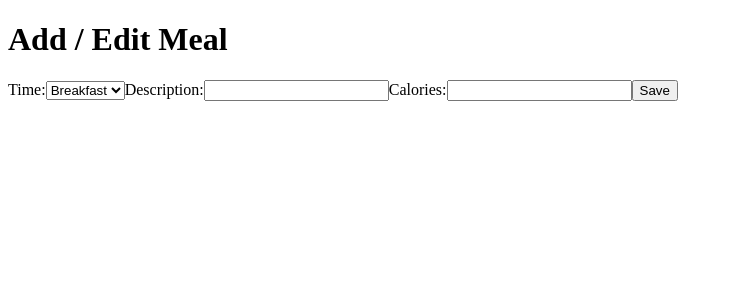
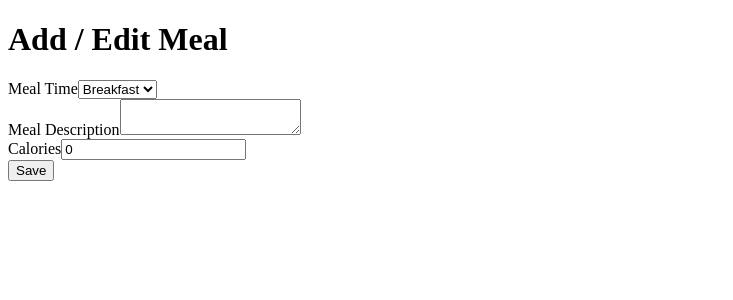
Before and after one commit to arsiksad0v/calorie-tracker, a React (Vite) app: page /meals/new in a window 1280 px wide. Shown: the top 300 px of the page, without its empty margins (0-733 px from the left). Built offline with nearby package versions, Linux system fonts and the light colour scheme.

Commit message:
Bug fixes

```diff
--- a/src/components/MealForm.tsx
+++ b/src/components/MealForm.tsx
@@ -1,58 +1,52 @@
 import React, { useState, useEffect } from 'react';
-import { useNavigate, useParams } from 'react-router-dom';
-import { getMeal, createMeal, updateMeal } from '../services/api';
+import { useParams, useNavigate } from 'react-router-dom';
+import { addMeal, updateMeal, getMealById } from '../services/api';
 import { Meal } from '../types';
 
 const MealForm: React.FC = () => {
   const { id } = useParams<{ id: string }>();
   const navigate = useNavigate();
-  const [meal, setMeal] = useState<Meal | null>(null);
+  const [meal, setMeal] = useState<Meal>({ id: 0, time: 'Breakfast', description: '', calories: 0 });
   const [loading, setLoading] = useState(false);
   const [error, setError] = useState<string | null>(null);
 
   useEffect(() => {
     if (id) {
       setLoading(true);
-      getMeal(id)
-        .then(response => {
-          setMeal(response.data);
-          setLoading(false);
-        })
-        .catch(error => {
-          setError(error.message);
-          setLoading(false);
-        });
+      getMealById(Number(id))
+        .then(response => setMeal(response.data))
+        .catch(error => setError(error.message))
+        .finally(() => setLoading(false));
     }
   }, [id]);
 
-  const handleSubmit = (event: React.FormEvent) => {
-    event.preventDefault();
+  const handleChange = (e: React.ChangeEvent<HTMLInputElement | HTMLSelectElement | HTMLTextAreaElement>) => {
+    const { name, value } = e.target;
+    setMeal(prevMeal => ({
+      ...prevMeal,
+      [name]: name === 'calories' ? Number(value) : value,
+    }));
+  };
+
+  const handleSubmit = (e: React.FormEvent<HTMLFormElement>) => {
+    e.preventDefault();
     setLoading(true);
-    const formData = new FormData(event.target as HTMLFormElement);
-    const data = {
-      time: formData.get('time') as string,
-      description: formData.get('description') as string,
-      calories: parseInt(formData.get('calories') as string),
-    };
-
-    if (meal) {
-      updateMeal(meal.id, data)
+    if (id) {
+      updateMeal(meal)
         .then(() => {
           setLoading(false);
+          setError(null);
         })
         .catch(error => {
+          setLoading(false);
           setError(error.message);
-          setLoading(false);
         });
     } else {
-      createMeal(data)
-        .then(() => {
+      addMeal(meal)
+        .then(() => navigate('/'))
+        .catch(error => {
           setLoading(false);
-          navigate('/');
-        })
-        .catch(error => {
           setError(error.message);
-          setLoading(false);
         });
     }
   };
@@ -62,23 +56,34 @@ const MealForm: React.FC = () => {
 
   return (
     <form onSubmit={handleSubmit}>
-      <label>
-        Time:
-        <select name="time" defaultValue={meal?.time}>
+      <div>
+        <label htmlFor="time">Meal Time</label>
+        <select id="time" name="time" value={meal.time} onChange={handleChange}>
           <option value="Breakfast">Breakfast</option>
           <option value="Snack">Snack</option>
           <option value="Lunch">Lunch</option>
           <option value="Dinner">Dinner</option>
         </select>
-      </label>
-      <label>
-        Description:
-        <input type="text" name="description" defaultValue={meal?.description} />
-      </label>
-      <label>
-        Calories:
-        <input type="number" name="calories" defaultValue={meal?.calories} />
-      </label>
+      </div>
+      <div>
+        <label htmlFor="description">Meal Description</label>
+        <textarea
+          id="description"
+          name="description"
+          value={meal.description}
+          onChange={handleChange}
+        />
+      </div>
+      <div>
+        <label htmlFor="calories">Calories</label>
+        <input
+          type="number"
+          id="calories"
+          name="calories"
+          value={meal.calories}
+          onChange={handleChange}
+        />
+      </div>
       <button type="submit" disabled={loading}>
         {loading ? 'Saving...' : 'Save'}
       </button>
--- a/src/components/MealList.tsx
+++ b/src/components/MealList.tsx
@@ -1,5 +1,4 @@
 import React, { useEffect, useState } from 'react';
-import { Link } from 'react-router-dom';
 import { getMeals, deleteMeal } from '../services/api';
 import { Meal } from '../types';
 
@@ -11,39 +10,37 @@ const MealList: React.FC = () => {
   useEffect(() => {
     getMeals()
       .then(response => {
-        setMeals(response.data);
-        setLoading(false);
+        if (Array.isArray(response.data)) {
+          setMeals(response.data);
+        } else {
+          setMeals([]);
+        }
       })
-      .catch(error => {
-        setError(error.message);
-        setLoading(false);
-      });
+      .catch(error => setError(error.message))
+      .finally(() => setLoading(false));
   }, []);
 
-  const handleDelete = (id: string) => {
-    deleteMeal(id)
-      .then(() => {
-        setMeals(meals.filter(meal => meal.id !== id));
-      })
-      .catch(error => {
-        setError(error.message);
-      });
+  const handleDelete = (id: number) => {
+    deleteMeal(id).then(() => {
+      setMeals(meals.filter(meal => meal.id !== id));
+    });
   };
 
   if (loading) return <div>Loading...</div>;
   if (error) return <div>Error: {error}</div>;
 
-  const totalCalories = meals.reduce((total, meal) => total + meal.calories, 0);
+  const totalCalories = meals.reduce((sum, meal) => sum + meal.calories, 0);
 
   return (
     <div>
       <h2>Total calories: {totalCalories} kcal</h2>
+      <button onClick={() => window.location.href='/meals/new'}>Add new meal</button>
       {meals.map(meal => (
         <div key={meal.id}>
           <h3>{meal.time}</h3>
           <p>{meal.description}</p>
           <p>{meal.calories} kcal</p>
-          <Link to={`/meals/${meal.id}/edit`}>Edit</Link>
+          <button onClick={() => window.location.href=`/meals/${meal.id}/edit`}>Edit</button>
           <button onClick={() => handleDelete(meal.id)}>Delete</button>
         </div>
       ))}
--- a/src/index.ts
+++ /dev/null
@@ -1,6 +0,0 @@
-export interface Meal {
-    id: string;
-    time: string;
-    description: string;
-    calories: number;
-  }
--- a/src/services/api.ts
+++ b/src/services/api.ts
@@ -1,9 +1,10 @@
 import axios from 'axios';
+import { Meal } from '../types';
 
-const API_URL = 'http://localhost:5173/meals';
+const API_URL = 'http://localhost:5173';
 
-export const getMeals = () => axios.get(API_URL);
-export const getMeal = (id: string) => axios.get(`${API_URL}/${id}`);
-export const createMeal = (meal: any) => axios.post(API_URL, meal);
-export const updateMeal = (id: string, meal: any) => axios.put(`${API_URL}/${id}`, meal);
-export const deleteMeal = (id: string) => axios.delete(`${API_URL}/${id}`);
+export const getMeals = () => axios.get(`${API_URL}/meals`);
+export const getMealById = (id: number) => axios.get(`${API_URL}/meals/${id}`);
+export const addMeal = (meal: Meal) => axios.post(`${API_URL}/meals`, meal);
+export const updateMeal = (meal: Meal) => axios.put(`${API_URL}/meals/${meal.id}`, meal);
+export const deleteMeal = (id: number) => axios.delete(`${API_URL}/meals/${id}`);
```
Also changed, not shown: src/index.tsx (added, +19 -0 lines), src/types/index.ts (+5 -5 lines).
